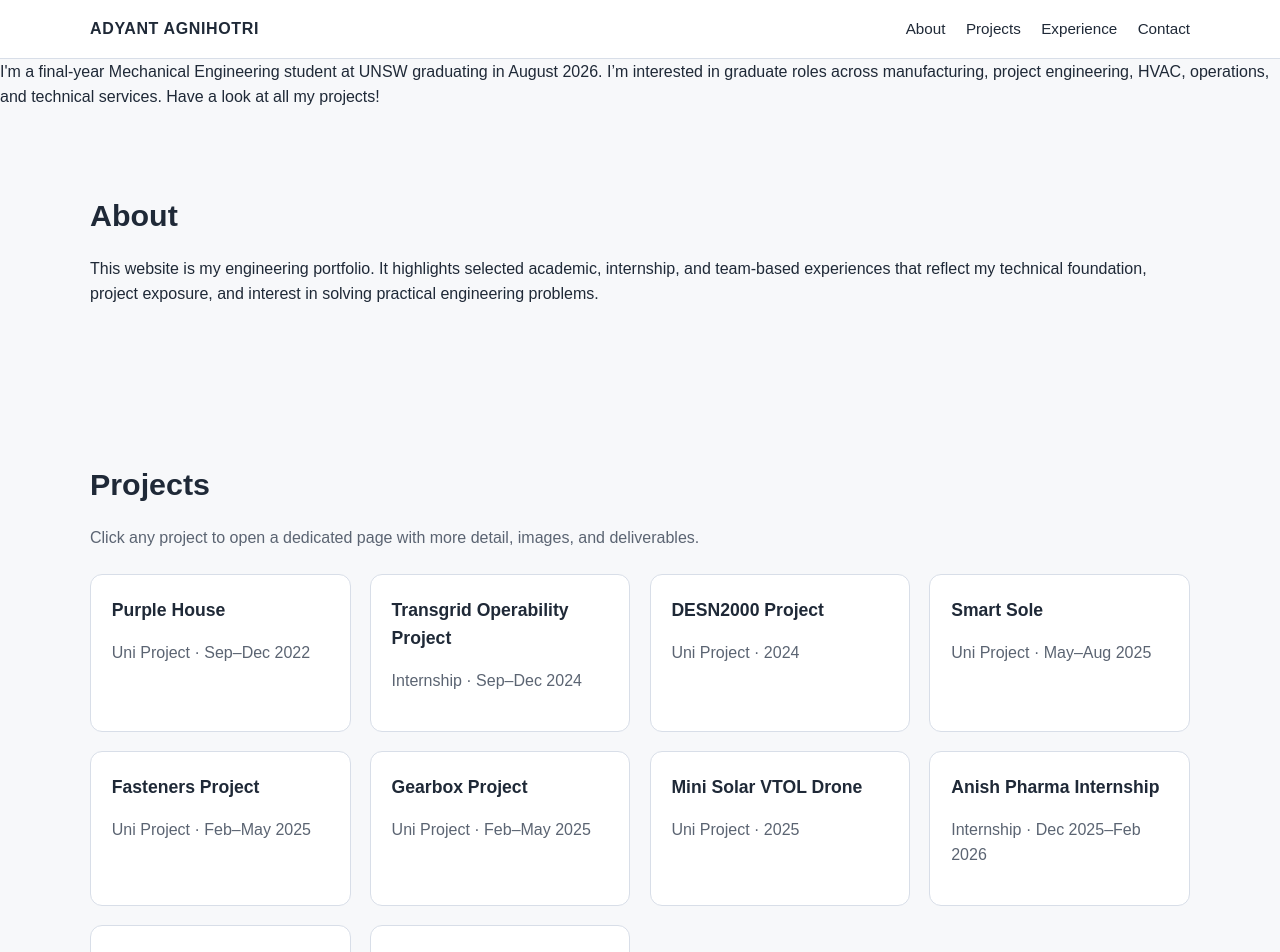
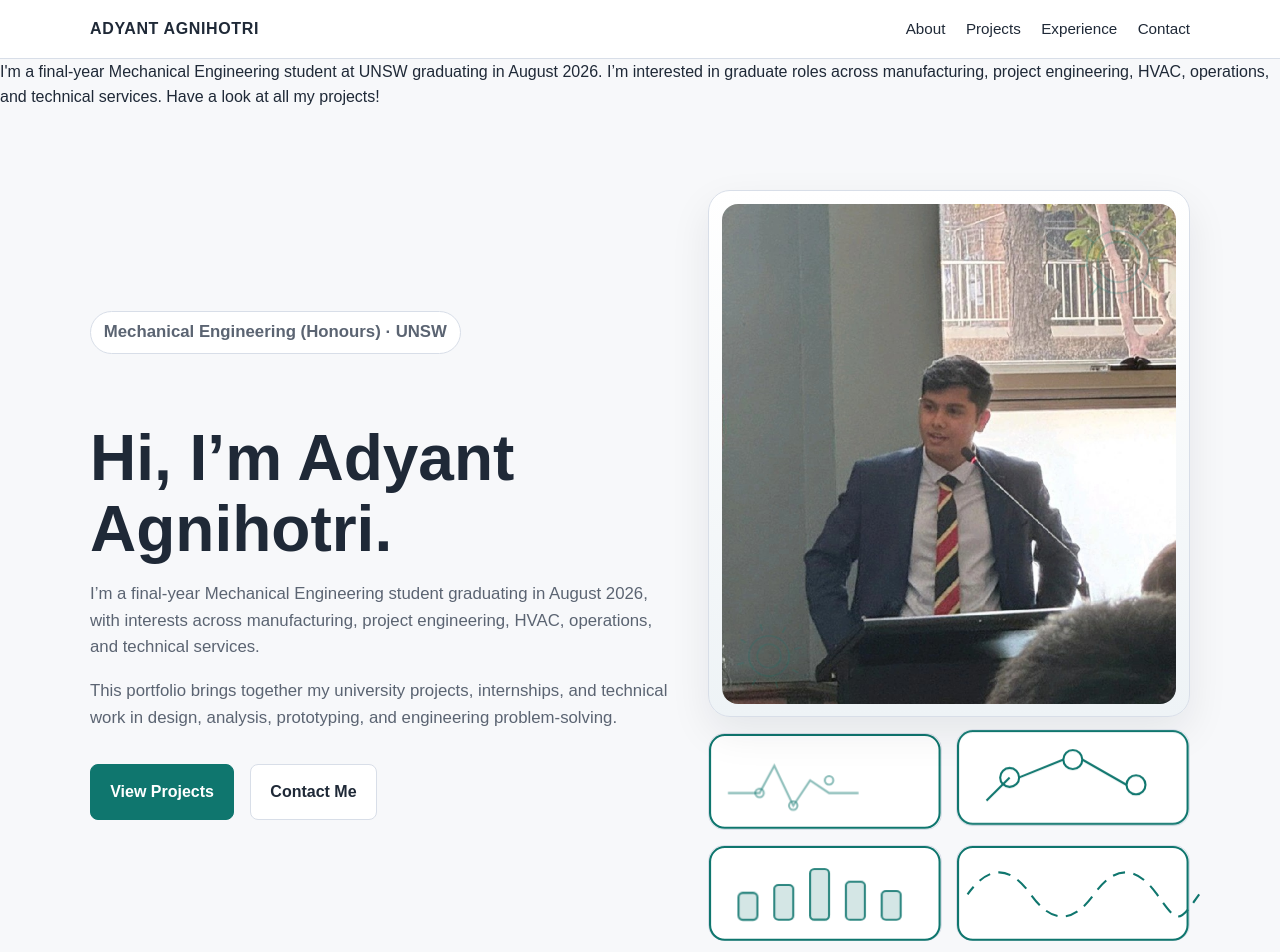
Before and after one commit to Adyant-Agnihotri/Adyant-Agnihotri.github.io, a plain HTML site: page index.html in a window 1280 px wide. Shown: the top 952 px of the page. Drawn offline with Linux system fonts and the light colour scheme.

Commit message:
Update index.html

```diff
--- a/index.html
+++ b/index.html
@@ -402,7 +402,93 @@
   <main>
     I'm a final-year Mechanical Engineering student at UNSW graduating in August 2026. I’m interested in graduate roles across manufacturing, project engineering, HVAC, operations, and technical services.
        Have a look at all my projects!
+<section class="hero container">
+  <div class="hero-grid">
+    <div class="hero-copy">
+      <p class="hero-tag">Mechanical Engineering (Honours) · UNSW</p>
+      <h1>Hi, I’m Adyant Agnihotri.</h1>
+      <p class="hero-text">
+        I’m a final-year Mechanical Engineering student graduating in August 2026, with interests across manufacturing, project engineering, HVAC, operations, and technical services.
+      </p>
+      <p class="hero-text">
+        This portfolio brings together my university projects, internships, and technical work in design, analysis, prototyping, and engineering problem-solving.
+      </p>
 
+      <div class="buttons">
+        <a class="btn btn-primary" href="#projects">View Projects</a>
+        <a class="btn btn-secondary" href="#contact">Contact Me</a>
+      </div>
+    </div>
+
+    <div class="hero-visual">
+      <div class="hero-photo-wrap">
+        <img src="Me.jpg" alt="Portrait of Adyant Agnihotri" class="hero-photo" width="520" height="640" />
+
+        <svg class="mech-overlay gear-spin" viewBox="0 0 120 120" aria-hidden="true">
+          <g fill="none" stroke="currentColor" stroke-width="2">
+            <circle cx="60" cy="60" r="22"></circle>
+            <circle cx="60" cy="60" r="34"></circle>
+            <path d="M60 14v12M60 94v12M14 60h12M94 60h12M28 28l8 8M84 84l8 8M92 28l-8 8M36 84l-8 8"></path>
+          </g>
+        </svg>
+
+        <svg class="mech-overlay gear-spin-reverse" viewBox="0 0 100 100" aria-hidden="true">
+          <g fill="none" stroke="currentColor" stroke-width="2">
+            <circle cx="50" cy="50" r="14"></circle>
+            <circle cx="50" cy="50" r="24"></circle>
+            <path d="M50 10v8M50 82v8M10 50h8M82 50h8M22 22l6 6M72 72l6 6M78 22l-6 6M28 72l-6 6"></path>
+          </g>
+        </svg>
+      </div>
+
+      <div class="mech-strip">
+        <svg class="mech-card pulse-card" viewBox="0 0 220 90" aria-hidden="true">
+          <rect x="1" y="1" width="218" height="88" rx="14"></rect>
+          <path d="M18 56h30l14-26 18 38 16-24 18 12h28"></path>
+          <circle cx="48" cy="56" r="4"></circle>
+          <circle cx="80" cy="68" r="4"></circle>
+          <circle cx="114" cy="44" r="4"></circle>
+        </svg>
+
+        <svg class="mech-card linkage-card" viewBox="0 0 220 90" aria-hidden="true">
+          <rect x="1" y="1" width="218" height="88" rx="14"></rect>
+          <circle cx="50" cy="45" r="9"></circle>
+          <circle cx="110" cy="28" r="9"></circle>
+          <circle cx="170" cy="52" r="9"></circle>
+          <line x1="59" y1="45" x2="101" y2="28"></line>
+          <line x1="119" y1="28" x2="161" y2="52"></line>
+          <line x1="50" y1="45" x2="28" y2="67"></line>
+        </svg>
+
+        <svg class="mech-card bars-card" viewBox="0 0 220 90" aria-hidden="true">
+          <rect x="1" y="1" width="218" height="88" rx="14"></rect>
+          <rect class="bar b1" x="28" y="46" width="18" height="24" rx="4"></rect>
+          <rect class="bar b2" x="62" y="34" width="18" height="36" rx="4"></rect>
+          <rect class="bar b3" x="96" y="22" width="18" height="48" rx="4"></rect>
+          <rect class="bar b4" x="130" y="30" width="18" height="40" rx="4"></rect>
+          <rect class="bar b5" x="164" y="40" width="18" height="30" rx="4"></rect>
+        </svg>
+
+        <svg class="mech-card wave-card" viewBox="0 0 220 90" aria-hidden="true">
+          <rect x="1" y="1" width="218" height="88" rx="14"></rect>
+          <path class="wave-path" d="M10 46 C30 18, 50 18, 70 46 S110 74, 130 46 S170 18, 190 46 S210 74, 230 46"></path>
+        </svg>
+      </div>
+    </div>
+  </div>
+</section>
+
+<section id="about">
+  <div class="container about-card">
+    <h2>About</h2>
+    <p>
+      This website is my engineering portfolio. It brings together selected university projects, internships, and team-based work that reflect my foundation in mechanical design, prototyping, technical analysis, and practical problem-solving.
+    </p>
+    <p>
+      My interests sit across manufacturing, product development, operations, acoustics, and broader engineering project work, and I’m especially interested in roles where I can apply technical thinking to real systems and real constraints.
+    </p>
+  </div>
+</section>
     <section id="about">
       <div class="container">
         <h2>About</h2>
```
